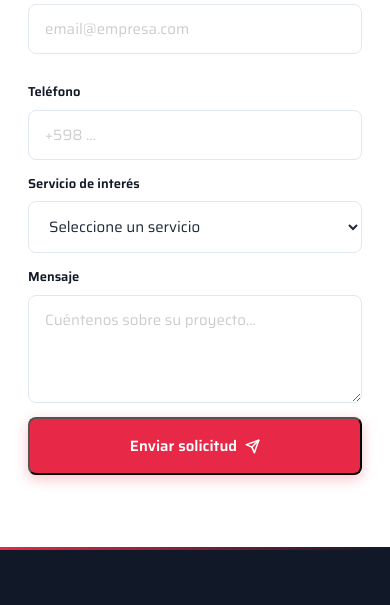
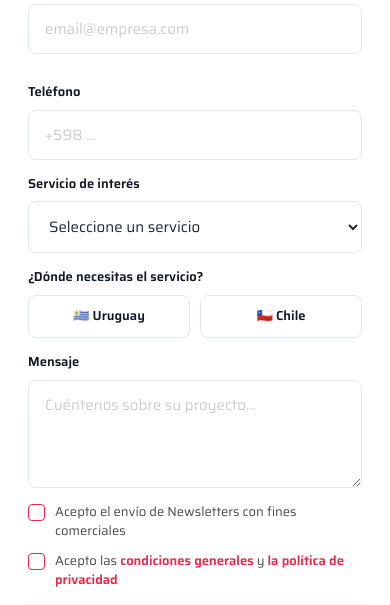
Before and after one commit to ignaciomadinac/treppco-demo, a plain HTML site: page index.html in a window 390 px wide. Shown: the part 8052-8657 px from the top of the page. Drawn offline with Linux system fonts and the light colour scheme.

Commit message:
Add country selector, legal checkboxes and form responsive fixes

```diff
--- a/index.html
+++ b/index.html
@@ -722,6 +722,24 @@
       background:#ecfdf5; border:1.5px solid #6ee7b7;
       border-radius:var(--r); font-size:14px; color:#065f46;
     }
+    .fradio-group { display:flex; gap:10px; }
+    .fradio { display:flex; align-items:center; justify-content:center; gap:8px; cursor:pointer; flex:1;
+      padding:11px 16px; border:1.5px solid var(--border); border-radius:var(--r);
+      background:#fff; transition:border-color .2s, background .2s; font-size:14px; font-weight:600; color:var(--dark2); }
+    .fradio:has(input:checked) { border-color:var(--red); background:var(--red-bg); color:var(--red); }
+    .fradio input[type="radio"] { display:none; }
+    .form-checks { display:flex; flex-direction:column; gap:10px; margin-bottom:18px; }
+    .fcheck { display:flex; align-items:flex-start; gap:10px; cursor:pointer; }
+    .fcheck input[type="checkbox"] { appearance:none; -webkit-appearance:none; width:17px; height:17px; flex-shrink:0; margin-top:2px;
+      border:1.5px solid var(--red); border-radius:4px; background:#fff; cursor:pointer;
+      transition:border-color .2s, background .2s; position:relative; }
+    .fcheck input[type="checkbox"]:checked { background:var(--red); border-color:var(--red); }
+    .fcheck input[type="checkbox"]:checked::after { content:''; position:absolute; left:4px; top:1px; width:5px; height:9px;
+      border:2px solid #fff; border-top:none; border-left:none; transform:rotate(45deg); }
+    .fcheck input[type="checkbox"]:focus { box-shadow:0 0 0 3px rgba(231,40,70,.12); }
+    .fcheck-label { font-size:13px; color:var(--body); line-height:1.5; }
+    .fcheck-label a { color:var(--red); font-weight:600; text-decoration:none; }
+    .fcheck-label a:hover { text-decoration:underline; }
     .ci h3 { margin-bottom:8px; }
     .ci > p { color:var(--body); font-size:15px; margin-bottom:28px; line-height:1.78; }
     .ci-items { display:flex; flex-direction:column; gap:14px; margin-bottom:28px; }
@@ -831,6 +849,10 @@
       .ci-text label { text-align: center; }
       .pres, .cert-imgs { justify-content: center; }
       .f-soc { justify-content: flex-start; }
+      /* form fields always left-aligned */
+      .fg, .fg label, .fradio-group, .fcheck, .fcheck-label, .form-checks { text-align:left; }
+      .fradio-group { flex-direction:row; }
+      .fradio { font-size:13px; padding:10px 12px; }
     }
 
     @media (max-width:400px) {
@@ -1540,7 +1562,24 @@
             <option>Múltiples servicios</option>
           </select>
         </div>
+        <div class="fg">
+          <label>¿Dónde necesitas el servicio?</label>
+          <div class="fradio-group">
+            <label class="fradio"><input type="radio" name="pais" value="Uruguay" required><span>🇺🇾 Uruguay</span></label>
+            <label class="fradio"><input type="radio" name="pais" value="Chile"><span>🇨🇱 Chile</span></label>
+          </div>
+        </div>
         <div class="fg"><label>Mensaje</label><textarea placeholder="Cuéntenos sobre su proyecto..."></textarea></div>
+        <div class="form-checks">
+          <label class="fcheck">
+            <input type="checkbox" name="newsletter">
+            <span class="fcheck-label">Acepto el envío de Newsletters con fines comerciales</span>
+          </label>
+          <label class="fcheck">
+            <input type="checkbox" name="terms" required>
+            <span class="fcheck-label">Acepto las <a href="#" onclick="return false;">condiciones generales</a> y <a href="#" onclick="return false;">la política de privacidad</a></span>
+          </label>
+        </div>
         <button type="submit" class="btn btn-red" style="width:100%;justify-content:center;padding:15px;font-size:15px;" id="fbtn">
           Enviar solicitud
           <svg xmlns="http://www.w3.org/2000/svg" width="15" height="15" fill="none" stroke="currentColor" stroke-width="2.5" stroke-linecap="round" stroke-linejoin="round" viewBox="0 0 24 24"><line x1="22" y1="2" x2="11" y2="13"/><polygon points="22 2 15 22 11 13 2 9 22 2"/></svg>
@@ -1574,6 +1613,16 @@
           </div>
         </div>
         <div class="fg"><label>Motivación</label><textarea placeholder="Cuéntenos sobre su experiencia y por qué le gustaría trabajar en TREPPCO..."></textarea></div>
+        <div class="form-checks">
+          <label class="fcheck">
+            <input type="checkbox" name="newsletter2">
+            <span class="fcheck-label">Acepto el envío de Newsletters con fines comerciales</span>
+          </label>
+          <label class="fcheck">
+            <input type="checkbox" name="terms2" required>
+            <span class="fcheck-label">Acepto las <a href="#" onclick="return false;">condiciones generales</a> y <a href="#" onclick="return false;">la política de privacidad</a></span>
+          </label>
+        </div>
         <button type="submit" class="btn" style="width:100%;justify-content:center;padding:15px;font-size:15px;background:var(--dark2);color:#fff;box-shadow:0 4px 14px rgba(0,0,0,.18);" id="fbtn2">
           Enviar postulación
           <svg xmlns="http://www.w3.org/2000/svg" width="15" height="15" fill="none" stroke="currentColor" stroke-width="2.5" stroke-linecap="round" stroke-linejoin="round" viewBox="0 0 24 24"><line x1="22" y1="2" x2="11" y2="13"/><polygon points="22 2 15 22 11 13 2 9 22 2"/></svg>
```
